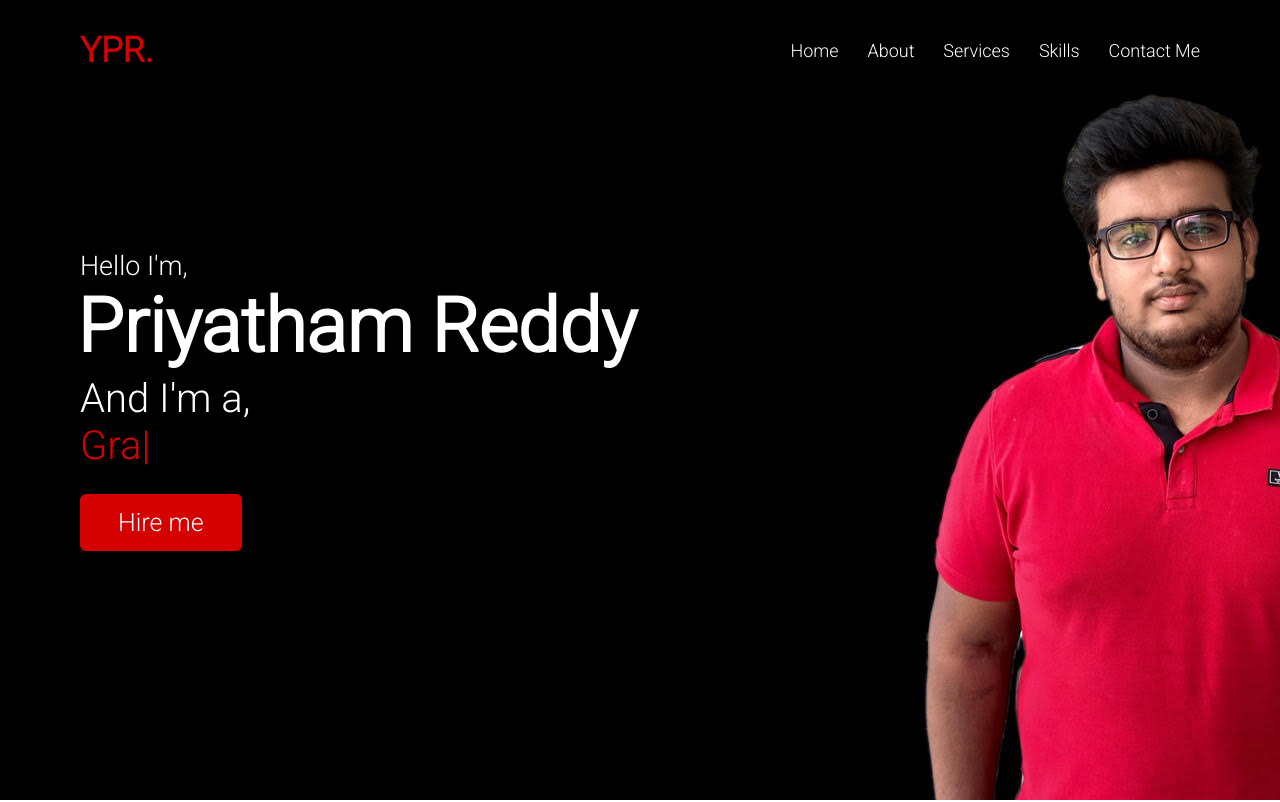
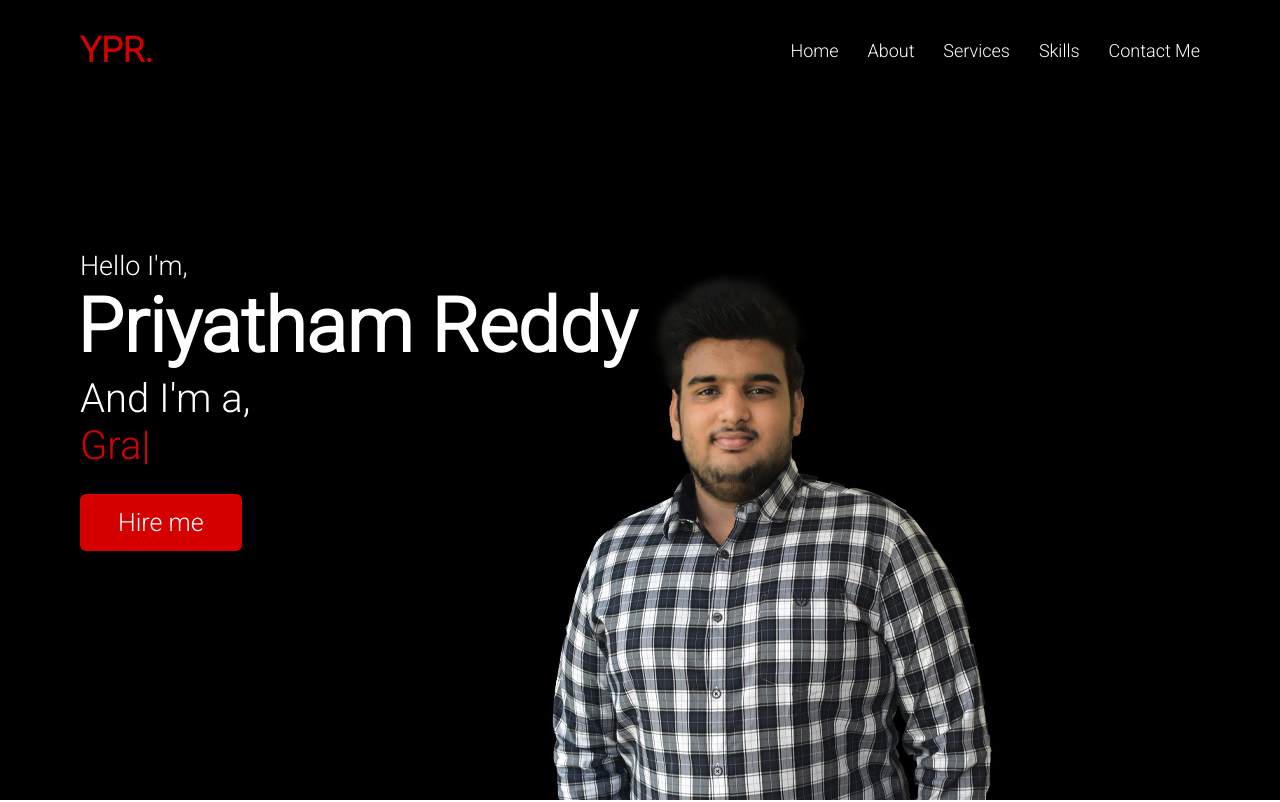
Before and after one commit to ypriyatham/priyathamypr.github.io, a plain HTML site: page index.html in a window 1280 px wide. Shown: the top 802 px of the page. Drawn offline with nearby package versions, Linux system fonts and the light colour scheme.

Commit message:
Update style.css

```diff
--- a/style.css
+++ b/style.css
@@ -171,7 +171,7 @@ section .title::after{
 /* home section styling */
 .home{
     display: flex;
-    background: url("images/unnnn.jpg") no-repeat center;
+    background: url("images/ban.jpg") no-repeat center;
     height: 100vh;
     color: #fff;
     min-height: 500px;
```
